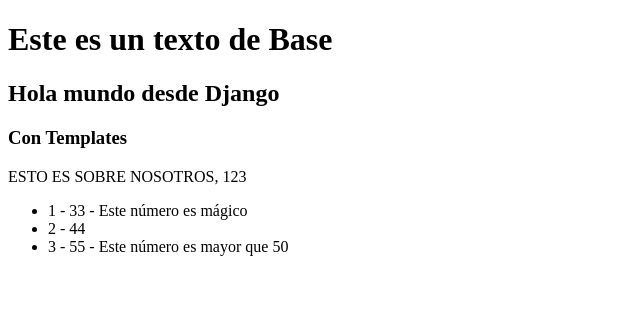
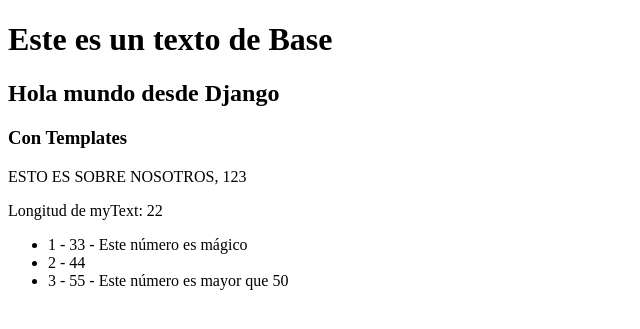
Before and after one commit to Eduardo-P/pw2-Teoria-Django, a Django app: page / in a window 1280 px wide. Shown: the part 88-417 px from the top of the page, without its empty margins (0-640 px from the left). Run offline with Django 5.2, Linux system fonts and the light colour scheme.

Commit message:
Utilizando el filtro 'length' que devuelve la longitud de una lista o cadena

```diff
--- a/listaContactos/templates/home.html
+++ b/listaContactos/templates/home.html
@@ -13,6 +13,9 @@
             {{myText|upper}},
             {{myNumber}}
         </p>
+        <p>
+            Longitud de myText: {{ myText|length }}
+        </p>
         <ul>
             {% for myItem in myList %}
                 <li>{{forloop.counter}} - {{ myItem }}
```
